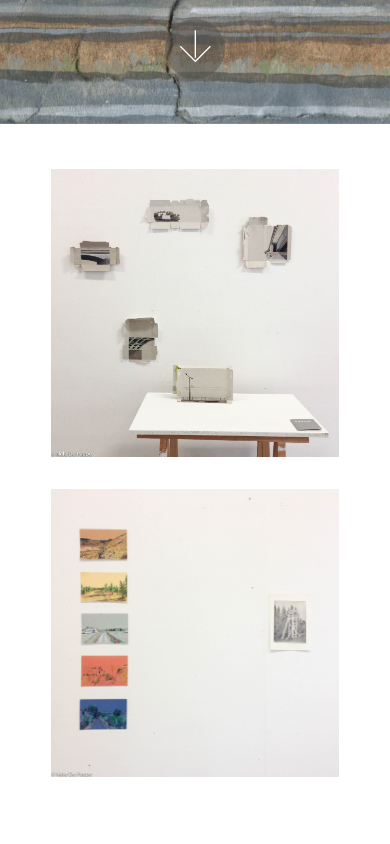
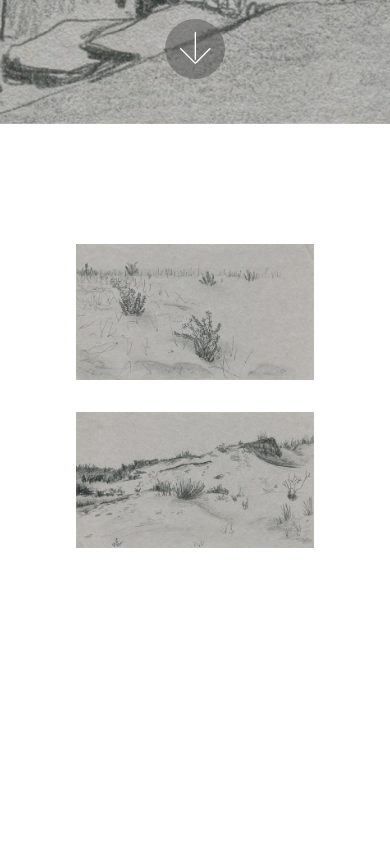
Before and after one commit to neledepaepe/nele, a plain HTML site: page index.html in a window 390 px wide. Shown: the part 720-1564 px from the top of the page. After the commit the page ends 1388 px from the top, so only its background shows below. Drawn offline with Linux system fonts and the light colour scheme; files whose address does not match are found by name; a web font is replaced by a local one.

Commit message:
create github pages

```diff
--- a/assets/mobirise/css/mbr-additional.css
+++ b/assets/mobirise/css/mbr-additional.css
@@ -1256,56 +1256,11 @@ body {
   min-height: 100vh;
 }
 .cid-qwTUQptsvD {
-  background-image: url("../../../assets/images/scan-1-2000x1413.jpg");
+  background-image: url("../../../assets/images/dewittewas3-2000x1143.jpg");
 }
 .cid-qwTUQptsvD .mbr-text,
 .cid-qwTUQptsvD .mbr-section-btn {
   text-align: center;
-}
-.cid-qwU0bkFxX8 {
-  padding-top: 45px;
-  padding-bottom: 75px;
-  background: #ffffff;
-}
-.cid-qwU0bkFxX8 .images-container.container-fluid {
-  padding: 0;
-}
-.cid-qwU0bkFxX8 .media-container-row {
-  margin: 0 auto;
-  align-items: stretch;
-}
-.cid-qwU0bkFxX8 .media-container-row .img-item {
-  display: flex;
-  flex-direction: column;
-  justify-content: center;
-  position: relative;
-  width: 100%;
-  z-index: 1;
-}
-.cid-qwU0bkFxX8 .media-container-row .img-item img {
-  width: 100%;
-}
-.cid-qwU0bkFxX8 .media-container-row .img-item .img-caption {
-  background: #ffffff;
-  z-index: 2;
-  padding: 1rem 1rem;
-  word-break: break-word;
-}
-.cid-qwU0bkFxX8 .media-container-row .img-item .img-caption p {
-  margin-bottom: 0;
-}
-.cid-qwU0bkFxX8 .media-container-row .img-item.item1 {
-  padding: 0 2rem 0 0;
-}
-@media (max-width: 992px) {
-  .cid-qwU0bkFxX8 .img-item {
-    width: 100% !important;
-  }
-  .cid-qwU0bkFxX8 .img-item.item1 {
-    width: 100%;
-    flex-basis: initial !important;
-    padding: 0 0 2rem 0 !important;
-  }
 }
 .cid-qxyJDXJs9Z {
   padding-top: 120px;
--- a/index.html
+++ b/index.html
@@ -35,7 +35,7 @@
 <!-- /Google Analytics -->
 
 
-<section class="cid-qwTUQptsvD mbr-fullscreen mbr-parallax-background" id="header2-f" data-rv-view="851">
+<section class="cid-qwTUQptsvD mbr-fullscreen mbr-parallax-background" id="header2-f" data-rv-view="1081">
 
 
 
@@ -61,45 +61,21 @@
     </div>
 </section>
 
-<section class="engine"><a href="https://mobirise.co/g">how to create a website for free</a></section><section class="cid-qwU0bkFxX8" id="image4-k" data-rv-view="854">
-    <!-- Block parameters controls (Blue "Gear" panel) -->
-
-    <!-- End block parameters -->
-    <div class="container images-container">
-            <div class="media-container-row" style="width: 80%;">
-                <div class="img-item item1" style="width: 104%;">
-                    <img src="assets/images/img-7392-2254x2254.jpg" alt="" title="" media-simple="true">
-
-                </div>
-                <div class="img-item">
-                    <img src="assets/images/img-7394-2448x2448.jpg" alt="" title="" media-simple="true">
-
-                </div>
-            </div>
-    </div>
-</section>
-
-<section class="cid-qxyJDXJs9Z" id="content15-m" data-rv-view="856">
+<section class="engine"><a href="https://mobirise.co/k">bootstrap templates</a></section><section class="cid-qxyJDXJs9Z" id="content15-m" data-rv-view="1084">
 
     <div class="container">
             <div class="media-container-row" style="width: 66%;">
-                <div class="img-item item1" style="width: 81%;">
+                <div class="img-item item1" style="width: 104%;">
                     <div class="img-cont">
-                        <img src="assets/images/braambessenthee-ndp-1633x2449.jpg" alt="" title="" media-simple="true">
-                        <div class="img-caption">
-                            <p class="mbr-fonts-style align-left mbr-white display-5">
-                                Responsive
-                            </p>
-                        </div>
+                        <img src="assets/images/duinen2-2317x1325.jpg" alt="" title="" media-simple="true">
+
                     </div>
 
                 </div>
                 <div class="img-item">
                     <div class="img-cont">
-                        <img src="assets/images/serre-2480x2770.jpg" alt="" title="" media-simple="true">
-                        <div class="img-caption">
-                            <p class="mbr-fonts-style align-left mbr-white display-5"></p>
-                        </div>
+                        <img src="assets/images/duinen1-2317x1325.jpg" alt="" title="" media-simple="true">
+
                     </div>
                 </div>
             </div>
```
Also changed, not shown: assets/images/hashes.json (+1 -1 lines), page2.html (+2 -2 lines), page4.html (+2 -2 lines), assets/images/dewittewas3-2000x1143.jpg (added), assets/images/duinen1-2317x1325.jpg (added), assets/images/duinen2-2317x1325.jpg (added), 1 other file.
